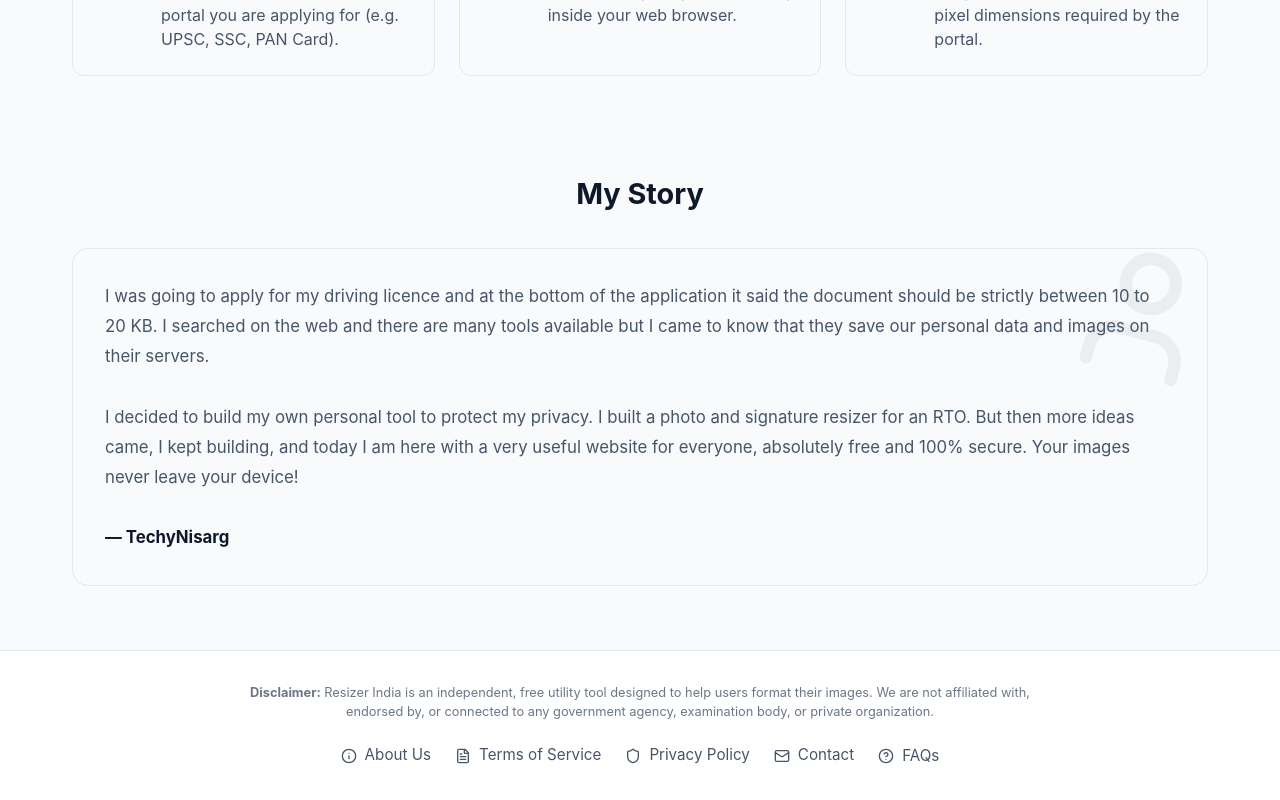
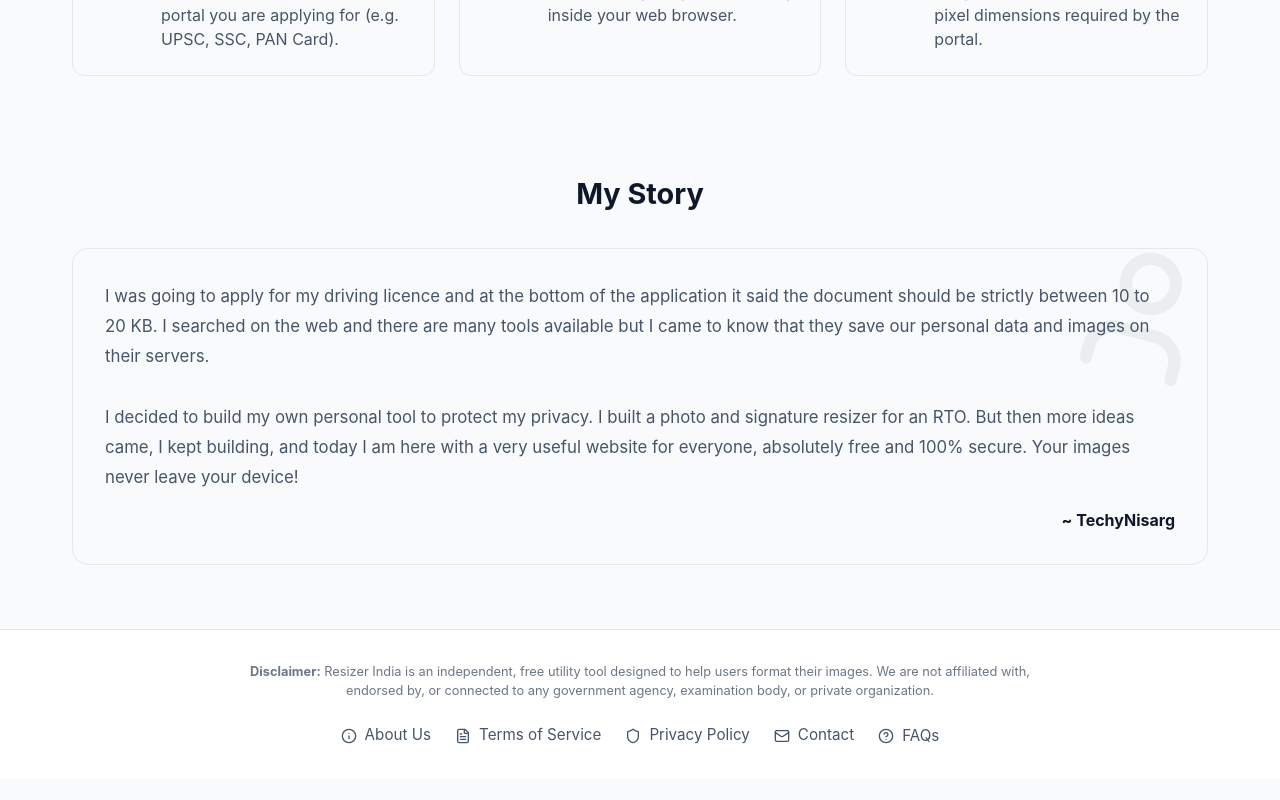
Before and after one commit to TechyNisarg/resizer-india, a React (Vite) app: page / in a window 1280 px wide. Shown: the part 680-1480 px from the top of the page. After the commit the page ends 1459 px from the top, so only its background shows below. Built offline with nearby package versions, Linux system fonts and the light colour scheme.

Commit message:
style: fix story signature styling and alignment

```diff
--- a/src/components/LandingPage.tsx
+++ b/src/components/LandingPage.tsx
@@ -68,9 +68,10 @@ export const LandingPage: React.FC = () => {
             I was going to apply for my driving licence and at the bottom of the application it said the document should be strictly between 10 to 20 KB. I searched on the web and there are many tools available but I came to know that they save our personal data and images on their servers.
             <br /><br />
             I decided to build my own personal tool to protect my privacy. I built a photo and signature resizer for an RTO. But then more ideas came, I kept building, and today I am here with a very useful website for everyone, absolutely free and 100% secure. Your images never leave your device!
-            <br /><br />
-            <strong style={{ color: 'var(--text-primary)' }}>— TechyNisarg</strong>
           </p>
+          <div style={{ textAlign: 'right', marginTop: '1rem', position: 'relative', zIndex: 1 }}>
+            <strong style={{ color: 'var(--text-primary)' }}>~ TechyNisarg</strong>
+          </div>
         </div>
       </div>
 
```
